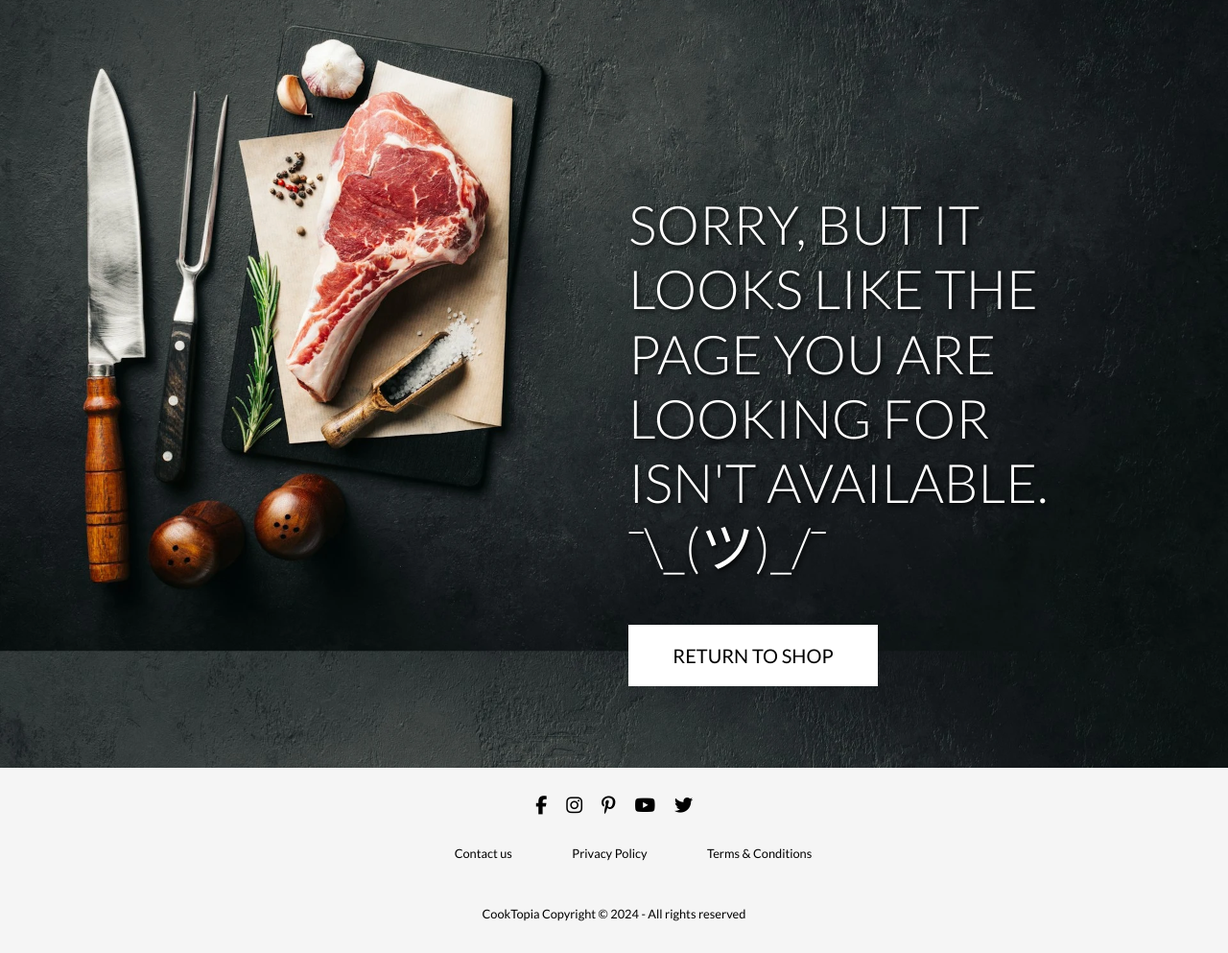
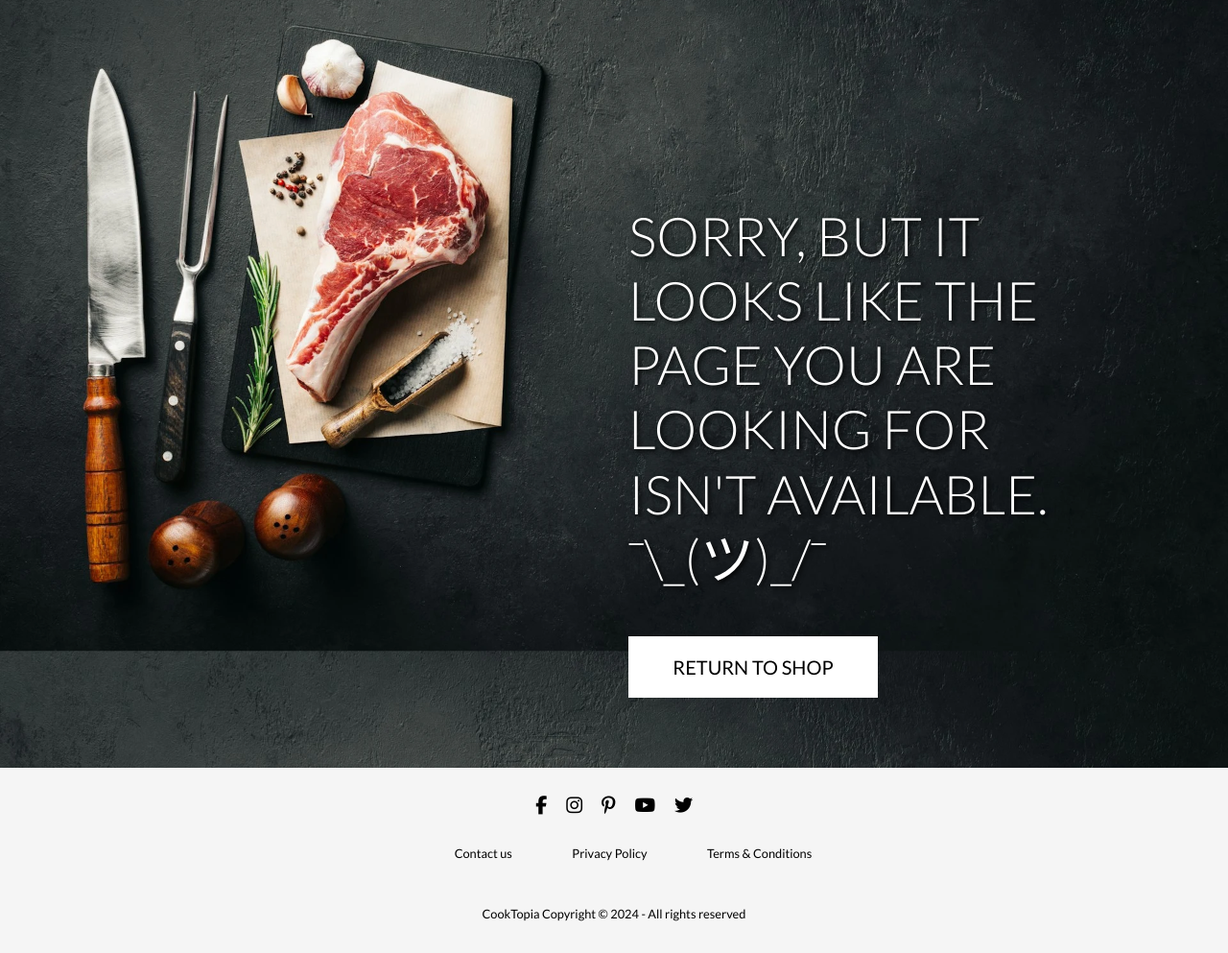
Before and after one commit to AleksandarJavorovic/cooktopia, a Django app: template templates/errors/404.html in a window 1280 px wide. Shown: the part 175-1168 px from the top of the page at 96% size. Run offline with Django 3.2, Linux system fonts and the light colour scheme; the template is opened without the code that fills it, so the values that code supplies are empty; some libraries are stand-ins or nearby versions.

Commit message:
update style of 404 page

```diff
--- a/templates/errors/404.html
+++ b/templates/errors/404.html
@@ -8,7 +8,7 @@
     </div>
     <div class="container h-100">
         <div class="row h-100">
-            <div class="col-7 col-md-6 my-5 my-lg-auto offset-md-6">
+            <div class="col-7 col-md-6 my-5 offset-md-6">
                 <h1 class="display-4 logo-font text-white text-shadow">
                     Sorry, but it looks like the page you are looking for isn't available. ¯\_(ツ)_/¯
                 </h1>
```
